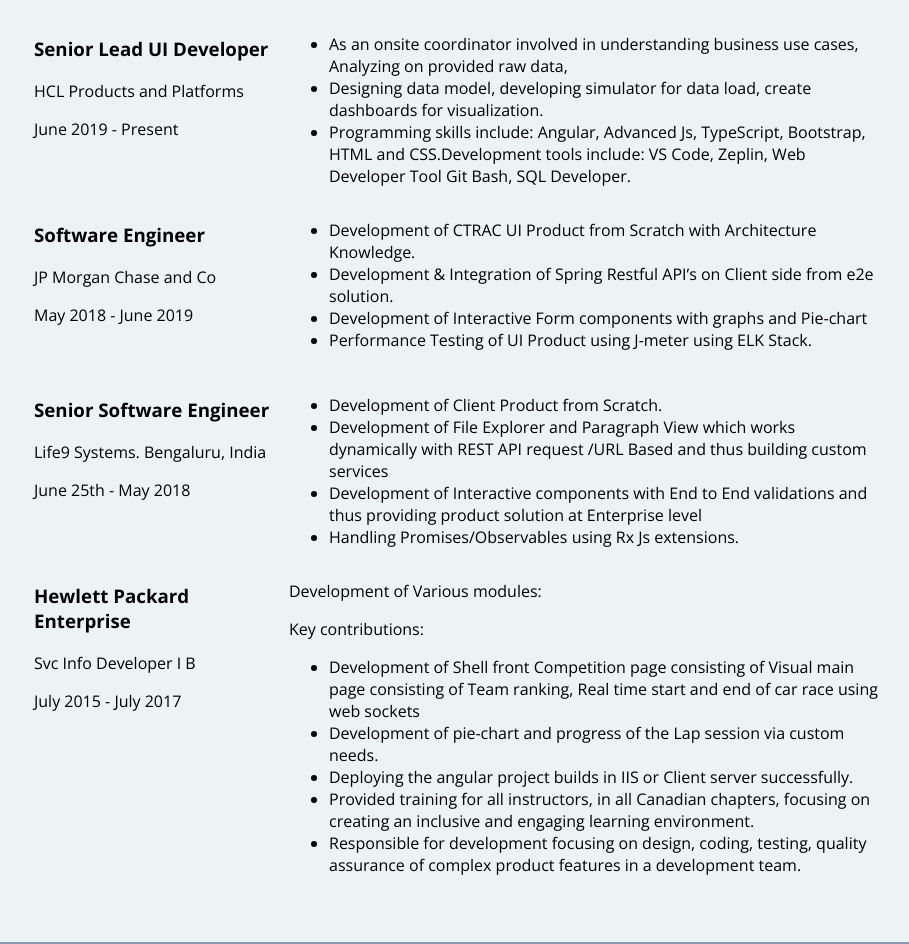
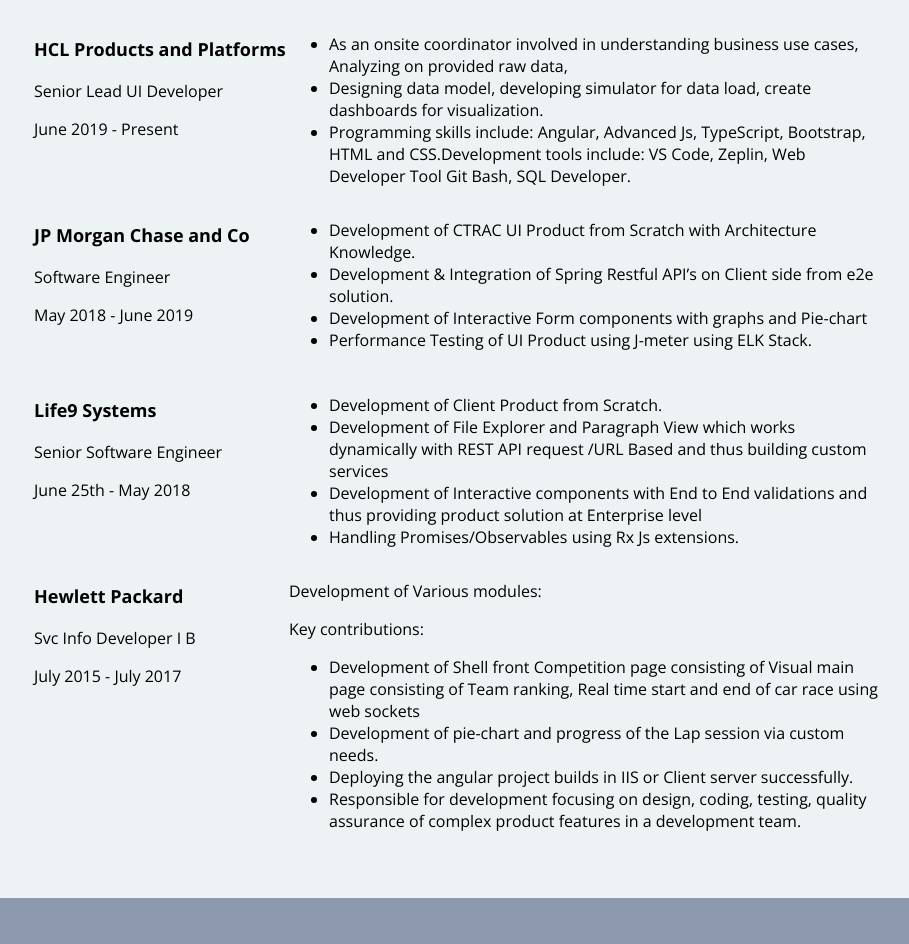
Before and after one commit to Js4Life/raghavendra, a plain HTML site: page index.html in a window 1280 px wide. Shown: the part 619-1563 px from the top of the page, without its empty margins (181-1090 px from the left). Drawn offline with nearby package versions, Linux system fonts and the light colour scheme.

Commit message:
Update index.html

```diff
--- a/index.html
+++ b/index.html
@@ -4,7 +4,8 @@
 <head>
   <meta charset="UTF-8">
   <meta name="viewport" content="width=device-width, initial-scale=1.0">
-  <title>Raghavendra M | Resume</title>
+  <!-- <title>Raghavendra M | Resume</title> -->
+  <title>📈 ? Raghavendra M | Resume</title>
   <!-- <link rel="stylesheet" href="css/styles.css"> -->
   <link href="https://fonts.googleapis.com/css?family=Caveat|Open+Sans:400,700" rel="stylesheet">
   <style>
@@ -118,6 +119,13 @@
       min-height: 175px;
     }
 
+    .header-company {
+      color: black;
+      font-size: 18px;
+      font-weight: 700;
+      text-decoration: none;
+    }
+
     /*Footer
 ----------------------------*/
   </style>
@@ -128,18 +136,11 @@
   <header>
     <div class="content-wrap">
       <img class="profile-img col-narrow"
-        src="https://raw.githubusercontent.com/Js4Life/photoDP/master/Raghavendra_M.jpg"
-        alt="Raghavendra M">
+        src="https://raw.githubusercontent.com/Js4Life/photoDP/master/Raghavendra_M.jpg" alt="Raghavendra M">
       <div class="col-wide">
         <h1>Raghavendra M</h1>
         <h2>Frontend UI Developer</h2>
         <ul>
-          <!-- <li>
-              4 years of solid experience using UI Development and UX Screen Mockup Designs. Expertise in Web Development/Services/HTML/JavaScript, Nodejs & Application Migration.
-          </li>
-          <li>
-              Angular v2/v4+ UI Product Development Engineer (can work any version of Angular like 1 and higher 6 + , Wireframing , API Development and Integration and Deployment of the app.)
-          </li>-->
           <li>
             UI Developer from Hewlett Packard and JP Morgan Chase & co.4+ years of software Development
             experience in Analysis, Design, Development, Data Modeling, Performance tuning and implementation of
@@ -163,16 +164,19 @@
         -->
     <section class="work">
       <div class="content-wrap">
-        <h2>Work Experience</h2>
+        <h2>Work Experience :-</h2>
         <div class="col-narrow">
-          <h3>Senior Lead UI Developer</h3>
-          <p>HCL Products and Platforms</p>
+          <h3>
+            <a class="header-company" href="https://www.hcltechsw.com/wps/portal">HCL Products and Platforms</a>
+          </h3>
+          <p>Senior Lead UI Developer</p>
           <p>June 2019 - Present</p>
         </div>
 
         <div class="col-wide">
           <ul>
-            <li>As an onsite coordinator involved in understanding business use cases, Analyzing on provided raw data,</li>
+            <li>As an onsite coordinator involved in understanding business use cases, Analyzing on provided raw data,
+            </li>
             <li>Designing data model, developing simulator for data load, create dashboards for visualization.</li>
             <li>
               Programming skills include:
@@ -185,8 +189,10 @@
 
         <!-- Job 1 Details -->
         <div class="col-narrow">
-          <h3>Software Engineer</h3>
-          <p>JP Morgan Chase and Co</p>
+          <h3>
+            <a class="header-company" href="https://www.jpmorganchase.com/">JP Morgan Chase and Co</a>
+          </h3>
+          <p>Software Engineer</p>
           <p>May 2018 - June 2019</p>
         </div>
 
@@ -200,16 +206,21 @@
         </div>
 
         <div class="col-narrow">
-                    <h3>Senior Software Engineer</h3>
-                    <p>Life9 Systems. Bengaluru, India</p>
+          <h3>
+            <a class="header-company" href="http://www.life9sys.com//">Life9 Systems</a>
+          </h3>
+          <h3></h3>
+          <p>Senior Software Engineer</p>
           <p>June 25th - May 2018</p>
         </div>
 
         <div class="col-wide">
           <ul>
             <li>Development of Client Product from Scratch.</li>
-                      <li>Development of File Explorer and Paragraph View which works dynamically with REST API request /URL Based and thus building custom services</li>
-                      <li>Development of Interactive components with End to End validations and thus providing product solution at Enterprise level</li>
+            <li>Development of File Explorer and Paragraph View which works dynamically with REST API request /URL Based
+              and thus building custom services</li>
+            <li>Development of Interactive components with End to End validations and thus providing product solution at
+              Enterprise level</li>
             <li>Handling Promises/Observables using Rx Js extensions.</li>
           </ul>
 
@@ -218,7 +229,9 @@
 
         <!-- Job 2 Details -->
         <div class="col-narrow">
-          <h3>Hewlett Packard Enterprise</h3>
+          <h3>
+            <a class="header-company" href="https://www.hpe.com/">Hewlett Packard</a>
+          </h3>
           <p>Svc Info Developer I B</p>
           <p>July 2015 - July 2017</p>
         </div>
@@ -226,53 +239,28 @@
           <p>Development of Various modules:</p>
           <p>Key contributions:</p>
           <ul>
-            <li>Development of Shell front Competition page consisting of Visual main page consisting of Team ranking, Real time start and end of car race using web sockets
+            <li>Development of Shell front Competition page consisting of Visual main page consisting of Team ranking,
+              Real time start and end of car race using web sockets
             </li>
             <li>Development of pie-chart and progress of the Lap session via custom needs.</li>
             <li>Deploying the angular project builds in IIS or Client server successfully.</li>
-            <li>Provided training for all instructors, in all Canadian chapters, focusing on creating an inclusive and
-              engaging learning environment.</li>
-            <li>Responsible for development focusing on design, coding, testing, quality assurance of complex product features in a development team.</li>
+            <li>Responsible for development focusing on design, coding, testing, quality assurance of complex product
+              features in a development team.</li>
           </ul>
         </div>
-        <!-- Job 3 Details -->
-        <!-- <div class="col-narrow">
-          <h3>Hewelett Packard</h3>
-          <p>Graduate Developer</p>
-          <p>July 2015 - July 2017</p>
-        </div>
-        <div class="col-wide">
-          <p>Lead the front-end development for Telecomm OSS software.</p>
-          <p>Key contributions:</p>
-          <ul>
-            <li>Responsible for setting code standards for the front-end development.</li>
-            <li>Created a fully customized front-end framework, including UI/UX.</li>
-            <li>Standardized the site architecture and design. The framework contains reusable components and extensible
-              classes for customization and flexibility.</li>
-          </ul>
-
-          <p>See my complete work history on <a href="https://www.linkedin.com/in/angularraghu/"
-              target="_blank">LinkedIn</a>.</p>
-        </div> -->
     </section>
     </div>
 
-    <!-- // Education -->
     <section class="education">
       <div class="content-wrap">
-        <h2>Education</h2>
+        <h2>Education:-</h2>
 
-        <!-- School 1 details. -->
         <h3>The Oxford college of Engineering, TOCE</h3>
         <p>Degree Certificate, 2015</p>
         <p>4 years Full time Program.</p>
 
-        <!-- School 2 details. -->
         <h3>Krupanidhu Pre University,Bangalore</h3>
         <p>Physics ,Chemistry, Maths, 2011</p>
-
-
-        <!-- School 3 details. -->
         <h3>V.E.S High School</h3>
         <p>High School</p>
         <p>10 year of general studies.</p>
@@ -285,7 +273,7 @@
   <!-- // Footer & contact info -->
   <footer>
     <div class="content-wrap">
-      <h2>Let's Keep in Touch!</h2>
+      <h2>Let's Keep in Touch :)</h2>
 
       <!-- Social media links. Add or remove any networks. -->
       <div class="contact-info">
@@ -295,7 +283,7 @@
         <a href="https://www.facebook.com/raghavendra.gowda.1650">Facebook</a>
       </div>
 
-      <p>Copyright 2017 by Raghavendra</p>
+      <p>You can reach me at +91 9945704590</p>
     </div>
   </footer>
 </body>
```
Lines whose indentation alone changed are shown as unchanged.
